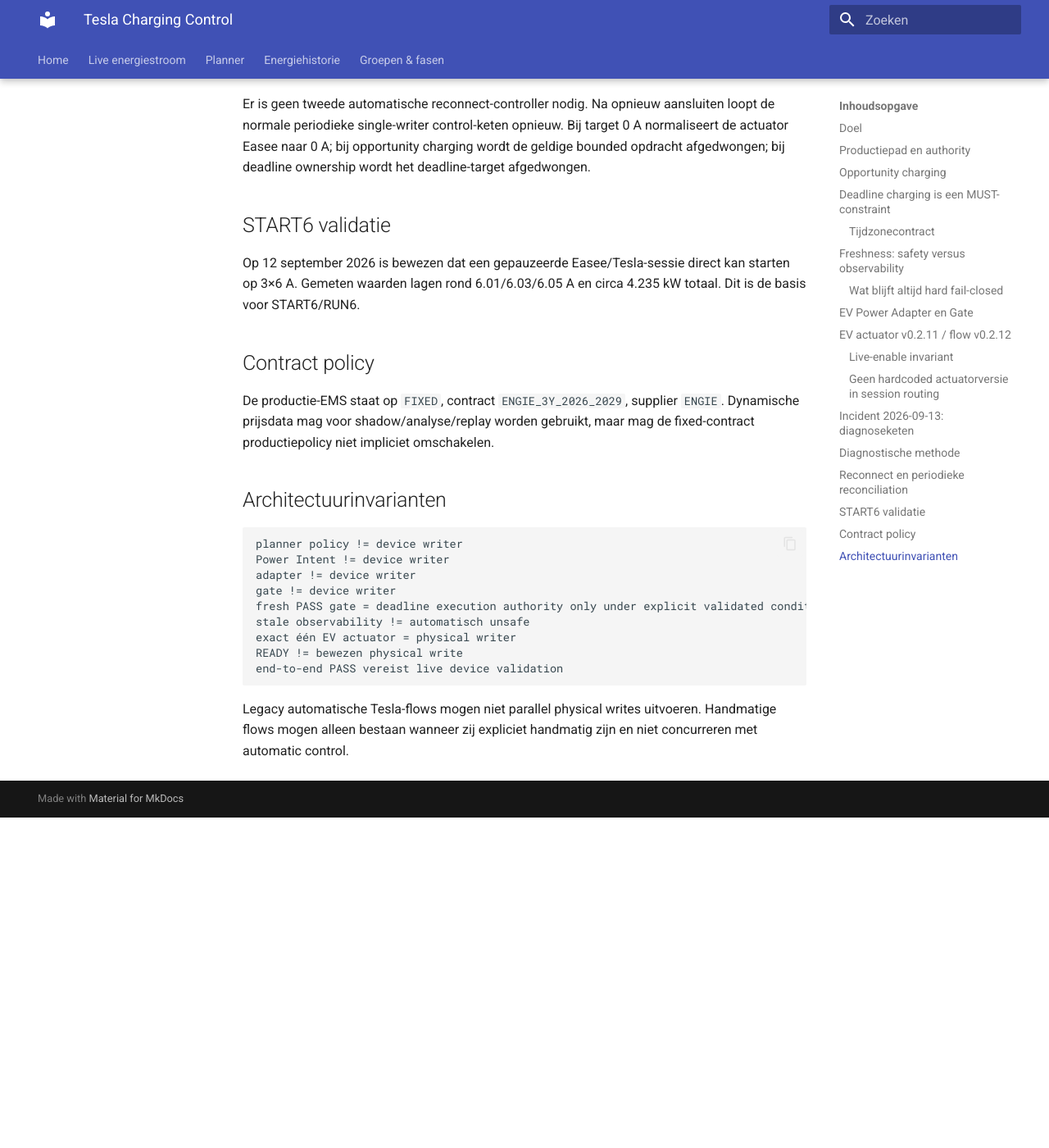
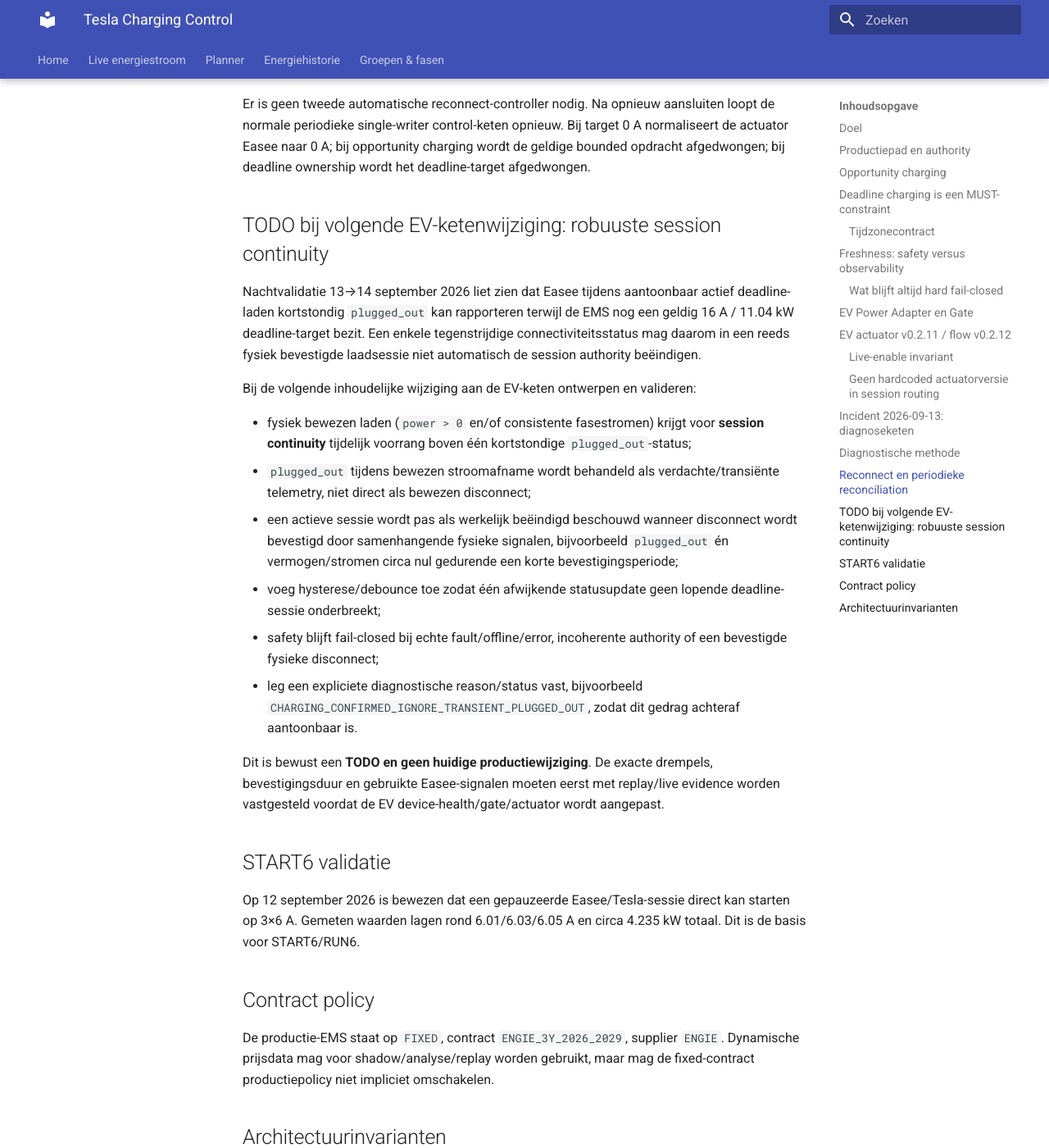
Before and after one commit to OnsKasteeltje/homey-energy-manual, an MkDocs documentation site: the page built from docs/software-architecture/components/tesla.md, in a window 1280 px wide and 1400 px high, scrolled down 5285 px. Shown: the whole window at 82% size. Built offline with MkDocs 1.6.1 and Material for MkDocs 9.7.7, drawn with Linux system fonts in a browser that asks for light colours; before the commit the page ends 6282 px from its top, so only the background shows below that.

Commit message:
docs(ev): add session continuity telemetry TODO

```diff
--- a/docs/software-architecture/components/tesla.md
+++ b/docs/software-architecture/components/tesla.md
@@ -154,6 +154,21 @@
 
 Er is geen tweede automatische reconnect-controller nodig. Na opnieuw aansluiten loopt de normale periodieke single-writer control-keten opnieuw. Bij target 0 A normaliseert de actuator Easee naar 0 A; bij opportunity charging wordt de geldige bounded opdracht afgedwongen; bij deadline ownership wordt het deadline-target afgedwongen.
 
+## TODO bij volgende EV-ketenwijziging: robuuste session continuity
+
+Nachtvalidatie 13→14 september 2026 liet zien dat Easee tijdens aantoonbaar actief deadline-laden kortstondig `plugged_out` kan rapporteren terwijl de EMS nog een geldig 16 A / 11.04 kW deadline-target bezit. Een enkele tegenstrijdige connectiviteitsstatus mag daarom in een reeds fysiek bevestigde laadsessie niet automatisch de session authority beëindigen.
+
+Bij de volgende inhoudelijke wijziging aan de EV-keten ontwerpen en valideren:
+
+- fysiek bewezen laden (`power > 0` en/of consistente fasestromen) krijgt voor **session continuity** tijdelijk voorrang boven één kortstondige `plugged_out`-status;
+- `plugged_out` tijdens bewezen stroomafname wordt behandeld als verdachte/transiënte telemetry, niet direct als bewezen disconnect;
+- een actieve sessie wordt pas als werkelijk beëindigd beschouwd wanneer disconnect wordt bevestigd door samenhangende fysieke signalen, bijvoorbeeld `plugged_out` én vermogen/stromen circa nul gedurende een korte bevestigingsperiode;
+- voeg hysterese/debounce toe zodat één afwijkende statusupdate geen lopende deadline-sessie onderbreekt;
+- safety blijft fail-closed bij echte fault/offline/error, incoherente authority of een bevestigde fysieke disconnect;
+- leg een expliciete diagnostische reason/status vast, bijvoorbeeld `CHARGING_CONFIRMED_IGNORE_TRANSIENT_PLUGGED_OUT`, zodat dit gedrag achteraf aantoonbaar is.
+
+Dit is bewust een **TODO en geen huidige productiewijziging**. De exacte drempels, bevestigingsduur en gebruikte Easee-signalen moeten eerst met replay/live evidence worden vastgesteld voordat de EV device-health/gate/actuator wordt aangepast.
+
 ## START6 validatie
 
 Op 12 september 2026 is bewezen dat een gepauzeerde Easee/Tesla-sessie direct kan starten op 3×6 A. Gemeten waarden lagen rond 6.01/6.03/6.05 A en circa 4.235 kW totaal. Dit is de basis voor START6/RUN6.
```
